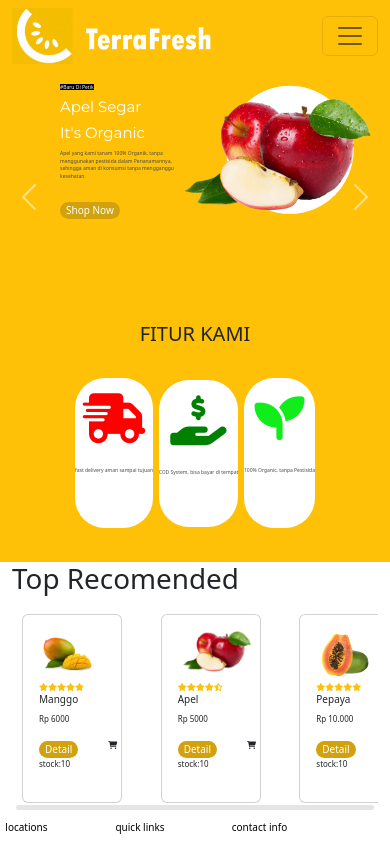
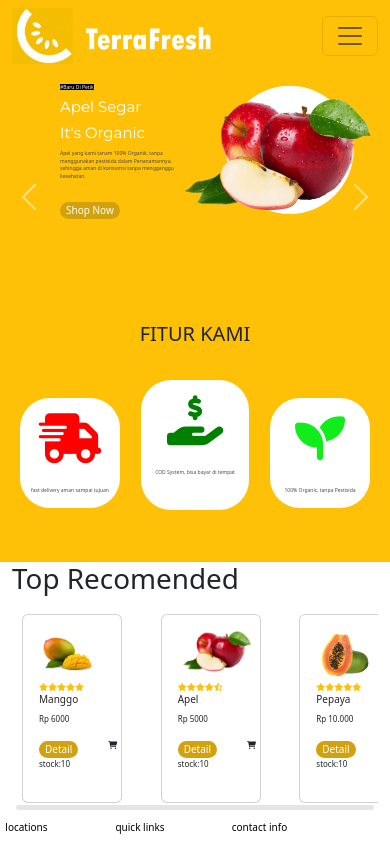
Before and after one commit to lazminutes/TerraFresh, a React (Vite) app: page / in a window 390 px wide. Shown: the top 844 px of the page. Built offline with nearby package versions, Linux system fonts and the light colour scheme.

Commit message:
fix bug fitur tagresponsive

```diff
--- a/src/Assets-Home/Home-Css/home.css
+++ b/src/Assets-Home/Home-Css/home.css
@@ -267,18 +267,21 @@ color:  #10ed1b;
 
 .background-white{
     background-color: #fff;
-    margin: 1.5px;
+   width: 150px;
     border-radius: 30px;
+    height: 130px;
 }
 .background-white0{
     background-color: #fff;
-
+margin: 20px;
     border-radius: 30px;
+    width: 140px;
 }
 .background-white1{
     background-color: #fff;
-
+    margin: 20px;
     border-radius: 30px;
+    width: 140px;
 }
 .carousel-inner{
     background-color: #ffc107;
```
